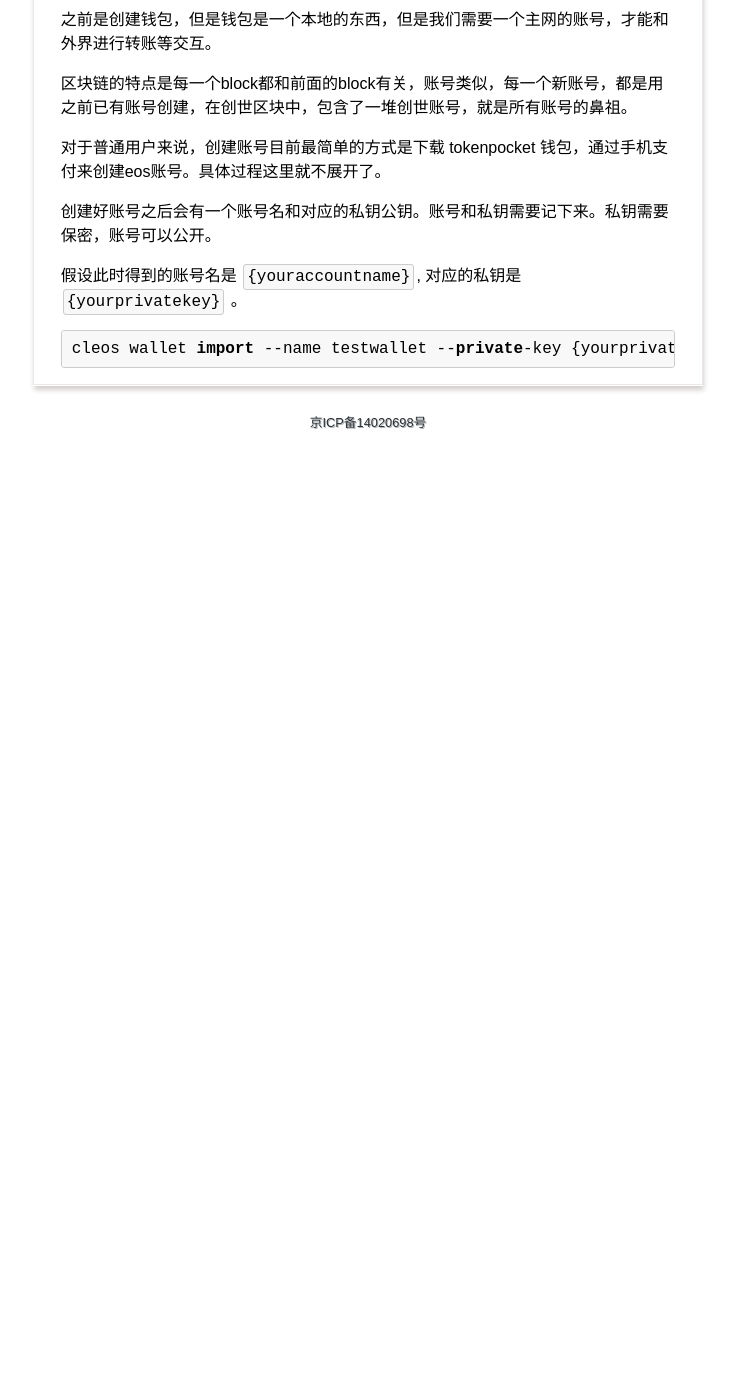
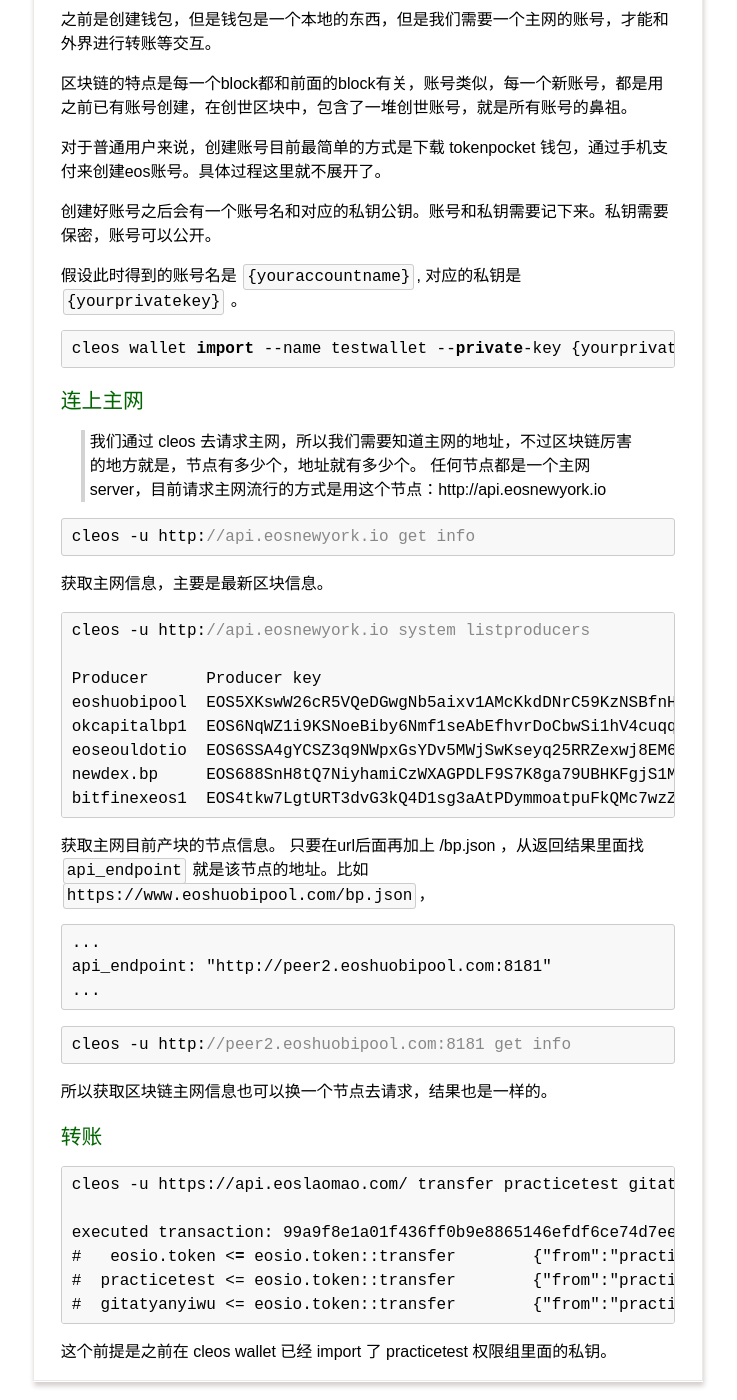
Before and after one commit to yanyiwu/blog, a Jekyll site: the page built from eoscommands.md, in a window 1280 px wide and 1400 px high, scrolled down 930 px. Shown: the whole window, without its empty margins (272-1009 px from the left). Built offline with Jekyll 4.4.1, drawn with Linux system fonts in a browser that asks for light colours; Markdown is read by kramdown in place of the engine named in the settings; comment, search, counter and statistics services are not loaded; before the commit the page ends 1381 px from its top, so only the background shows below that.

Commit message:
[eoscommands] update

````diff
--- a/eoscommands.md
+++ b/eoscommands.md
@@ -58,3 +58,53 @@ cleos wallet create --name testwallet --file testwallet.password
 ```
 cleos wallet import --name testwallet --private-key {yourprivatekey}
 ```
+
+## 连上主网
+
+> 我们通过 cleos 去请求主网，所以我们需要知道主网的地址，不过区块链厉害的地方就是，节点有多少个，地址就有多少个。
+> 任何节点都是一个主网server，目前请求主网流行的方式是用这个节点：http://api.eosnewyork.io
+
+```
+cleos -u http://api.eosnewyork.io get info
+```
+
+获取主网信息，主要是最新区块信息。
+
+```
+cleos -u http://api.eosnewyork.io system listproducers
+
+Producer      Producer key                                              Url
+eoshuobipool  EOS5XKswW26cR5VQeDGwgNb5aixv1AMcKkdDNrC59KzNSBfnH6TR7     https://www.eoshuobipool.com
+okcapitalbp1  EOS6NqWZ1i9KSNoeBiby6Nmf1seAbEfhvrDoCbwSi1hV4cuqqnYRP     https://www.okex.com/eosbp/
+eoseouldotio  EOS6SSA4gYCSZ3q9NWpxGsYDv5MWjSwKseyq25RRZexwj8EM6YHDa     https://www.eoseoul.io
+newdex.bp     EOS688SnH8tQ7NiyhamiCzWXAGPDLF9S7K8ga79UBHKFgjS1MhqhB     https://newpool.io
+bitfinexeos1  EOS4tkw7LgtURT3dvG3kQ4D1sg3aAtPDymmoatpuFkQMc7wzZdKxc     https://www.bitfinex.com
+```
+
+获取主网目前产块的节点信息。
+只要在url后面再加上 /bp.json ，从返回结果里面找 `api_endpoint` 就是该节点的地址。比如 `https://www.eoshuobipool.com/bp.json`，
+
+```
+...
+api_endpoint: "http://peer2.eoshuobipool.com:8181"
+...
+```
+
+```
+cleos -u http://peer2.eoshuobipool.com:8181 get info
+```
+
+所以获取区块链主网信息也可以换一个节点去请求，结果也是一样的。
+
+## 转账
+
+```
+cleos -u https://api.eoslaomao.com/ transfer practicetest gitatyanyiwu '0.001 EOS'
+
+executed transaction: 99a9f8e1a01f436ff0b9e8865146efdf6ce74d7eeddbe201bcad5eac66c20eae  128 bytes  408 us
+#   eosio.token <= eosio.token::transfer        {"from":"practicetest","to":"gitatyanyiwu","quantity":"0.0010 EOS","memo":""}
+#  practicetest <= eosio.token::transfer        {"from":"practicetest","to":"gitatyanyiwu","quantity":"0.0010 EOS","memo":""}
+#  gitatyanyiwu <= eosio.token::transfer        {"from":"practicetest","to":"gitatyanyiwu","quantity":"0.0010 EOS","memo":""}
+```
+
+这个前提是之前在 cleos wallet 已经 import 了 practicetest 权限组里面的私钥。
````
